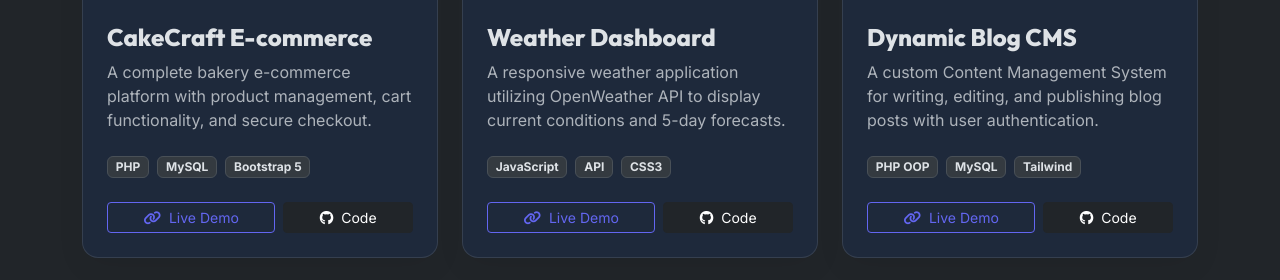
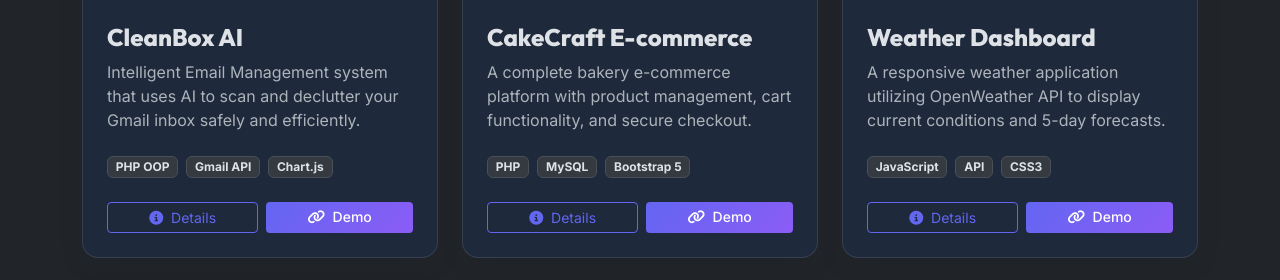
Before and after one commit to luckyyy08/Personal-Portfolio, a PHP site: page /projects.html in a window 1280 px wide. Shown: the part 633-913 px from the top of the page. Run offline with PHP 8.4, Linux system fonts and the light colour scheme.

Commit message:
Added CleanBox AI and detailed modals for all projects

```diff
--- a/projects.html
+++ b/projects.html
@@ -82,7 +82,37 @@
         </div>
 
         <div class="row gy-4">
-            <!-- Project 1 -->
+            <!-- Project: CleanBox AI -->
+            <div class="col-lg-4 col-md-6" data-aos="fade-up" data-aos-delay="0">
+                <div class="custom-card p-0 overflow-hidden d-flex flex-column h-100">
+                    <div class="position-relative overflow-hidden group">
+                        <img src="assets/image/cleanbox.png" alt="CleanBox AI"
+                            class="img-fluid w-100 object-fit-cover" style="height: 200px; transition: transform 0.5s;">
+                        <div class="position-absolute top-0 end-0 p-3">
+                            <span class="badge bg-gradient-primary rounded-pill">Featured</span>
+                        </div>
+                    </div>
+                    <div class="p-4 d-flex flex-column flex-grow-1">
+                        <h4 class="font-outfit fw-bold mb-2">CleanBox AI</h4>
+                        <p class="text-muted mb-4 flex-grow-1">Intelligent Email Management system that uses AI to scan and declutter your Gmail inbox safely and efficiently.</p>
+                        <div class="d-flex flex-wrap gap-2 mb-4">
+                            <span class="badge bg-body-secondary text-body border">PHP OOP</span>
+                            <span class="badge bg-body-secondary text-body border">Gmail API</span>
+                            <span class="badge bg-body-secondary text-body border">Chart.js</span>
+                        </div>
+                        <div class="d-flex gap-2 mt-auto">
+                            <button class="btn btn-sm btn-outline-theme flex-grow-1" data-bs-toggle="modal" data-bs-target="#cleanboxModal">
+                                <i class="fa-solid fa-circle-info me-1"></i> Details
+                            </button>
+                            <a href="https://email-cleaner-flame.vercel.app/" target="_blank"
+                                class="btn btn-sm btn-gradient flex-grow-1"><i class="fa-solid fa-link me-1"></i>
+                                Demo</a>
+                        </div>
+                    </div>
+                </div>
+            </div>
+
+            <!-- Project 1: CakeCraft -->
             <div class="col-lg-4 col-md-6" data-aos="fade-up" data-aos-delay="0">
                 <div class="custom-card p-0 overflow-hidden d-flex flex-column h-100">
                     <div class="position-relative overflow-hidden group">
@@ -102,17 +132,18 @@
                             <span class="badge bg-body-secondary text-body border">Bootstrap 5</span>
                         </div>
                         <div class="d-flex gap-2 mt-auto">
+                            <button class="btn btn-sm btn-outline-theme flex-grow-1" data-bs-toggle="modal" data-bs-target="#cakecraftModal">
+                                <i class="fa-solid fa-circle-info me-1"></i> Details
+                            </button>
                             <a href="https://cake-craft-alpha.vercel.app/demo.html" target="_blank"
-                                class="btn btn-sm btn-outline-theme flex-grow-1"><i class="fa-solid fa-link me-1"></i>
-                                Live Demo</a>
-                            <a href="https://github.com/luckyyy08/CakeCraft.git" target="_blank" class="btn btn-sm btn-dark flex-grow-1"><i class="fa-brands fa-github me-1"></i>
-                                Code</a>
+                                class="btn btn-sm btn-gradient flex-grow-1"><i class="fa-solid fa-link me-1"></i>
+                                Demo</a>
                         </div>
                     </div>
                 </div>
             </div>
 
-            <!-- Project 2 -->
+            <!-- Project 2: Weather Dashboard -->
             <div class="col-lg-4 col-md-6" data-aos="fade-up" data-aos-delay="100">
                 <div class="custom-card p-0 overflow-hidden d-flex flex-column h-100">
                     <div class="position-relative overflow-hidden">
@@ -132,16 +163,17 @@
                             <span class="badge bg-body-secondary text-body border">CSS3</span>
                         </div>
                         <div class="d-flex gap-2 mt-auto">
-                            <a href="#" class="btn btn-sm btn-outline-theme flex-grow-1"><i
-                                    class="fa-solid fa-link me-1"></i> Live Demo</a>
-                            <a href="#" class="btn btn-sm btn-dark flex-grow-1"><i class="fa-brands fa-github me-1"></i>
-                                Code</a>
+                            <button class="btn btn-sm btn-outline-theme flex-grow-1" data-bs-toggle="modal" data-bs-target="#weatherModal">
+                                <i class="fa-solid fa-circle-info me-1"></i> Details
+                            </button>
+                            <a href="#" class="btn btn-sm btn-gradient flex-grow-1"><i
+                                    class="fa-solid fa-link me-1"></i> Demo</a>
                         </div>
                     </div>
                 </div>
             </div>
 
-            <!-- Project 3 -->
+            <!-- Project 3: Blog CMS -->
             <div class="col-lg-4 col-md-6" data-aos="fade-up" data-aos-delay="200">
                 <div class="custom-card p-0 overflow-hidden d-flex flex-column h-100">
                     <div class="position-relative overflow-hidden">
@@ -161,10 +193,11 @@
                             <span class="badge bg-body-secondary text-body border">Tailwind</span>
                         </div>
                         <div class="d-flex gap-2 mt-auto">
-                            <a href="#" class="btn btn-sm btn-outline-theme flex-grow-1"><i
-                                    class="fa-solid fa-link me-1"></i> Live Demo</a>
-                            <a href="#" class="btn btn-sm btn-dark flex-grow-1"><i class="fa-brands fa-github me-1"></i>
-                                Code</a>
+                            <button class="btn btn-sm btn-outline-theme flex-grow-1" data-bs-toggle="modal" data-bs-target="#blogModal">
+                                <i class="fa-solid fa-circle-info me-1"></i> Details
+                            </button>
+                            <a href="#" class="btn btn-sm btn-gradient flex-grow-1"><i
+                                    class="fa-solid fa-link me-1"></i> Demo</a>
                         </div>
                     </div>
                 </div>
@@ -173,7 +206,199 @@
     </div>
 </section>
 
+    <!-- Project Modals -->
+    <div class="modal fade" id="cleanboxModal" tabindex="-1" aria-labelledby="cleanboxModalLabel" aria-hidden="true">
+        <div class="modal-dialog modal-lg modal-dialog-centered">
+            <div class="modal-content custom-card p-0 border-0">
+                <div class="modal-header border-bottom border-secondary border-opacity-10 p-4">
+                    <h5 class="modal-title font-outfit fw-bold" id="cleanboxModalLabel">CleanBox AI - Project Details</h5>
+                    <button type="button" class="btn-close" data-bs-dismiss="modal" aria-label="Close"></button>
+                </div>
+                <div class="modal-body p-4">
+                    <div class="row gy-4">
+                        <div class="col-md-5">
+                            <img src="assets/image/cleanbox.png" alt="CleanBox AI" class="img-fluid rounded-3 mb-3 border">
+                            <h6 class="fw-bold mb-3"><i class="fa-solid fa-layer-group text-primary me-2"></i>Technology Stack</h6>
+                            <div class="d-flex flex-wrap gap-2 mb-4">
+                                <span class="badge bg-body-secondary text-body border">PHP OOP</span>
+                                <span class="badge bg-body-secondary text-body border">MySQL</span>
+                                <span class="badge bg-body-secondary text-body border">Google OAuth 2.0</span>
+                                <span class="badge bg-body-secondary text-body border">Gmail API</span>
+                                <span class="badge bg-body-secondary text-body border">Chart.js</span>
+                                <span class="badge bg-body-secondary text-body border">Bootstrap 5</span>
+                                <span class="badge bg-body-secondary text-body border">AOS</span>
+                            </div>
+                            <div class="d-grid gap-2">
+                                <a href="https://email-cleaner-flame.vercel.app/" target="_blank" class="btn btn-gradient">
+                                    <i class="fa-solid fa-rocket me-2"></i>Live Demo
+                                </a>
+                                <a href="https://github.com/luckyyy08/EmailCleaner.git" target="_blank" class="btn btn-outline-theme">
+                                    <i class="fa-brands fa-github me-2"></i>Source Code
+                                </a>
+                            </div>
+                        </div>
+                        <div class="col-md-7">
+                            <h6 class="fw-bold mb-2 text-gradient">Project Overview</h6>
+                            <p class="text-muted small">CleanBox AI is a sophisticated email management tool designed to help users reclaim their inbox and digital storage. Built with PHP and integrated with the Google Gmail API, it provides an intelligent dashboard to scan, categorize, and bulk-delete unnecessary promotional content and expired verification codes.</p>
+
+                            <h6 class="fw-bold mb-2 text-gradient mt-4">Key Features</h6>
+                            <ul class="text-muted small ps-3">
+                                <li class="mb-1"><strong>AI-Powered Scanning:</strong> Accurate identification of unnecessary emails using keyword analysis.</li>
+                                <li class="mb-1"><strong>Bulk Cleanup:</strong> Safely delete hundreds of emails simultaneously.</li>
+                                <li class="mb-1"><strong>Real-Time Analytics:</strong> Visual reports (Chart.js) showing storage space recovered.</li>
+                                <li class="mb-1"><strong>Smart OTP Cleanup:</strong> Advanced logic to find and remove expired verification codes.</li>
+                                <li class="mb-1"><strong>Secure Login:</strong> Integrated with official Google OAuth system for privacy.</li>
+                                <li class="mb-1"><strong>SPA Experience:</strong> Modern, seamless UI with persistent sidebar and navbar.</li>
+                            </ul>
+                        </div>
+                    </div>
+                </div>
+            </div>
+        </div>
+    </div>
+
+    <!-- CakeCraft Modal -->
+    <div class="modal fade" id="cakecraftModal" tabindex="-1" aria-labelledby="cakecraftModalLabel" aria-hidden="true">
+        <div class="modal-dialog modal-lg modal-dialog-centered">
+            <div class="modal-content custom-card p-0 border-0">
+                <div class="modal-header border-bottom border-secondary border-opacity-10 p-4">
+                    <h5 class="modal-title font-outfit fw-bold" id="cakecraftModalLabel">CakeCraft E-commerce - Details</h5>
+                    <button type="button" class="btn-close" data-bs-dismiss="modal" aria-label="Close"></button>
+                </div>
+                <div class="modal-body p-4">
+                    <div class="row gy-4">
+                        <div class="col-md-5">
+                            <img src="assets/image/cakecraft.png" alt="CakeCraft" class="img-fluid rounded-3 mb-3 border">
+                            <h6 class="fw-bold mb-3"><i class="fa-solid fa-layer-group text-primary me-2"></i>Technology Stack</h6>
+                            <div class="d-flex flex-wrap gap-2 mb-4">
+                                <span class="badge bg-body-secondary text-body border">PHP</span>
+                                <span class="badge bg-body-secondary text-body border">MySQL</span>
+                                <span class="badge bg-body-secondary text-body border">Bootstrap 5</span>
+                                <span class="badge bg-body-secondary text-body border">JavaScript</span>
+                                <span class="badge bg-body-secondary text-body border">Font Awesome</span>
+                            </div>
+                            <div class="d-grid gap-2">
+                                <a href="https://cake-craft-alpha.vercel.app/demo.html" target="_blank" class="btn btn-gradient">
+                                    <i class="fa-solid fa-rocket me-2"></i>Live Demo
+                                </a>
+                                <a href="https://github.com/luckyyy08/CakeCraft.git" target="_blank" class="btn btn-outline-theme">
+                                    <i class="fa-brands fa-github me-2"></i>Source Code
+                                </a>
+                            </div>
+                        </div>
+                        <div class="col-md-7">
+                            <h6 class="fw-bold mb-2 text-gradient">Project Overview</h6>
+                            <p class="text-muted small">CakeCraft is a comprehensive e-commerce solution for bakeries, featuring a dynamic product catalog, shopping cart system, and an interactive admin dashboard for order tracking and inventory management.</p>
+
+                            <h6 class="fw-bold mb-2 text-gradient mt-4">Key Features</h6>
+                            <ul class="text-muted small ps-3">
+                                <li class="mb-1"><strong>Product Catalog:</strong> Dynamic display of products with categorization and search.</li>
+                                <li class="mb-1"><strong>Cart System:</strong> Seamless add-to-cart and management functionality.</li>
+                                <li class="mb-1"><strong>Admin Dashboard:</strong> Powerful backend to manage orders, products, and users.</li>
+                                <li class="mb-1"><strong>Secure Auth:</strong> User registration and login with session management.</li>
+                                <li class="mb-1"><strong>Responsive Design:</strong> Fully optimized for mobile, tablet, and desktop views.</li>
+                            </ul>
+                        </div>
+                    </div>
+                </div>
+            </div>
+        </div>
+    </div>
+
+    <!-- Weather Dashboard Modal -->
+    <div class="modal fade" id="weatherModal" tabindex="-1" aria-labelledby="weatherModalLabel" aria-hidden="true">
+        <div class="modal-dialog modal-lg modal-dialog-centered">
+            <div class="modal-content custom-card p-0 border-0">
+                <div class="modal-header border-bottom border-secondary border-opacity-10 p-4">
+                    <h5 class="modal-title font-outfit fw-bold" id="weatherModalLabel">Weather Dashboard - Details</h5>
+                    <button type="button" class="btn-close" data-bs-dismiss="modal" aria-label="Close"></button>
+                </div>
+                <div class="modal-body p-4">
+                    <div class="row gy-4">
+                        <div class="col-md-5">
+                            <img src="https://images.unsplash.com/photo-1592210454359-9043f067919b?ixlib=rb-4.0.3&auto=format&fit=crop&w=800&q=80" alt="Weather App" class="img-fluid rounded-3 mb-3 border">
+                            <h6 class="fw-bold mb-3"><i class="fa-solid fa-layer-group text-primary me-2"></i>Technology Stack</h6>
+                            <div class="d-flex flex-wrap gap-2 mb-4">
+                                <span class="badge bg-body-secondary text-body border">JavaScript (ES6+)</span>
+                                <span class="badge bg-body-secondary text-body border">OpenWeather API</span>
+                                <span class="badge bg-body-secondary text-body border">CSS3</span>
+                                <span class="badge bg-body-secondary text-body border">HTML5</span>
+                            </div>
+                            <div class="d-grid gap-2">
+                                <a href="#" target="_blank" class="btn btn-gradient">
+                                    <i class="fa-solid fa-rocket me-2"></i>Live Demo
+                                </a>
+                                <a href="#" target="_blank" class="btn btn-outline-theme">
+                                    <i class="fa-brands fa-github me-2"></i>Source Code
+                                </a>
+                            </div>
+                        </div>
+                        <div class="col-md-7">
+                            <h6 class="fw-bold mb-2 text-gradient">Project Overview</h6>
+                            <p class="text-muted small">A real-time weather tracking application that provides accurate weather data and forecasts globally. It features a clean, responsive interface with dynamic background changes based on weather conditions.</p>
+
+                            <h6 class="fw-bold mb-2 text-gradient mt-4">Key Features</h6>
+                            <ul class="text-muted small ps-3">
+                                <li class="mb-1"><strong>Real-time Data:</strong> Accurate current weather conditions using external APIs.</li>
+                                <li class="mb-1"><strong>5-Day Forecast:</strong> Extended weather predictions for better planning.</li>
+                                <li class="mb-1"><strong>Location Search:</strong> Search weather for any city worldwide.</li>
+                                <li class="mb-1"><strong>Dynamic Backgrounds:</strong> UI changes based on weather (Sunny, Rainy, Snowy, etc.).</li>
+                            </ul>
+                        </div>
+                    </div>
+                </div>
+            </div>
+        </div>
+    </div>
+
+    <!-- Blog CMS Modal -->
+    <div class="modal fade" id="blogModal" tabindex="-1" aria-labelledby="blogModalLabel" aria-hidden="true">
+        <div class="modal-dialog modal-lg modal-dialog-centered">
+            <div class="modal-content custom-card p-0 border-0">
+                <div class="modal-header border-bottom border-secondary border-opacity-10 p-4">
+                    <h5 class="modal-title font-outfit fw-bold" id="blogModalLabel">Dynamic Blog CMS - Details</h5>
+                    <button type="button" class="btn-close" data-bs-dismiss="modal" aria-label="Close"></button>
+                </div>
+                <div class="modal-body p-4">
+                    <div class="row gy-4">
+                        <div class="col-md-5">
+                            <img src="https://images.unsplash.com/photo-1499750310107-5fef28a66643?ixlib=rb-4.0.3&auto=format&fit=crop&w=800&q=80" alt="Blog System" class="img-fluid rounded-3 mb-3 border">
+                            <h6 class="fw-bold mb-3"><i class="fa-solid fa-layer-group text-primary me-2"></i>Technology Stack</h6>
+                            <div class="d-flex flex-wrap gap-2 mb-4">
+                                <span class="badge bg-body-secondary text-body border">PHP OOP</span>
+                                <span class="badge bg-body-secondary text-body border">MySQL</span>
+                                <span class="badge bg-body-secondary text-body border">Tailwind CSS</span>
+                                <span class="badge bg-body-secondary text-body border">JavaScript</span>
+                            </div>
+                            <div class="d-grid gap-2">
+                                <a href="#" target="_blank" class="btn btn-gradient">
+                                    <i class="fa-solid fa-rocket me-2"></i>Live Demo
+                                </a>
+                                <a href="#" target="_blank" class="btn btn-outline-theme">
+                                    <i class="fa-brands fa-github me-2"></i>Source Code
+                                </a>
+                            </div>
+                        </div>
+                        <div class="col-md-7">
+                            <h6 class="fw-bold mb-2 text-gradient">Project Overview</h6>
+                            <p class="text-muted small">A robust Content Management System designed for bloggers. It allows users to create, edit, and manage blog posts with a markdown-supported editor and a structured database for categories and tags.</p>
+
+                            <h6 class="fw-bold mb-2 text-gradient mt-4">Key Features</h6>
+                            <ul class="text-muted small ps-3">
+                                <li class="mb-1"><strong>CRUD Operations:</strong> Full control over creating, reading, updating, and deleting posts.</li>
+                                <li class="mb-1"><strong>User Authentication:</strong> Secure login system for authors and admins.</li>
+                                <li class="mb-1"><strong>Category Management:</strong> Organize posts into logical categories and tags.</li>
+                                <li class="mb-1"><strong>SEO Optimization:</strong> Clean URLs and meta tag management.</li>
+                            </ul>
+                        </div>
+                    </div>
+                </div>
+            </div>
+        </div>
+    </div>
+
     <!-- Footer -->
+
     <footer class="footer py-5 mt-5 border-top">
         <div class="container">
             <div class="row gy-4">
--- a/style.css
+++ b/style.css
@@ -61,6 +61,11 @@ body {
     color: white;
     transform: translateY(-2px);
     box-shadow: 0 10px 20px rgba(99, 102, 241, 0.3);
+}
+
+.bg-gradient-primary {
+    background: var(--gradient-1);
+    color: white;
 }
 
 .btn-outline-theme {
```
Also changed, not shown: assets/image/cleanbox.png (added).
